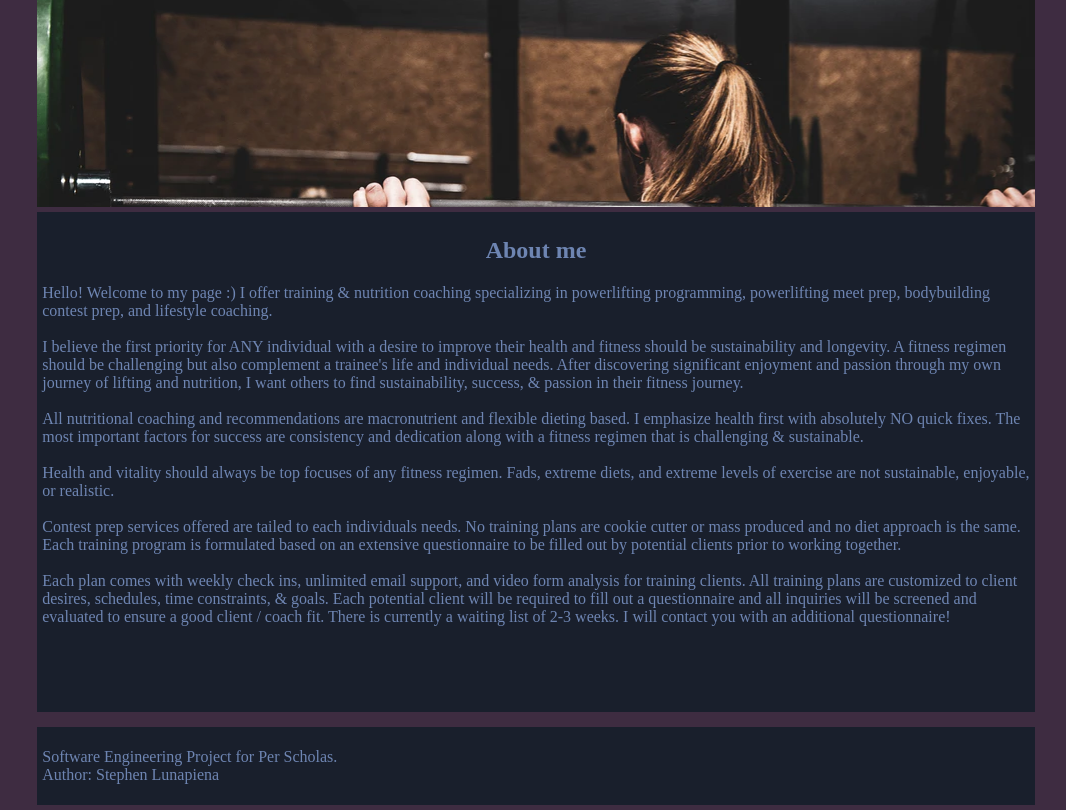
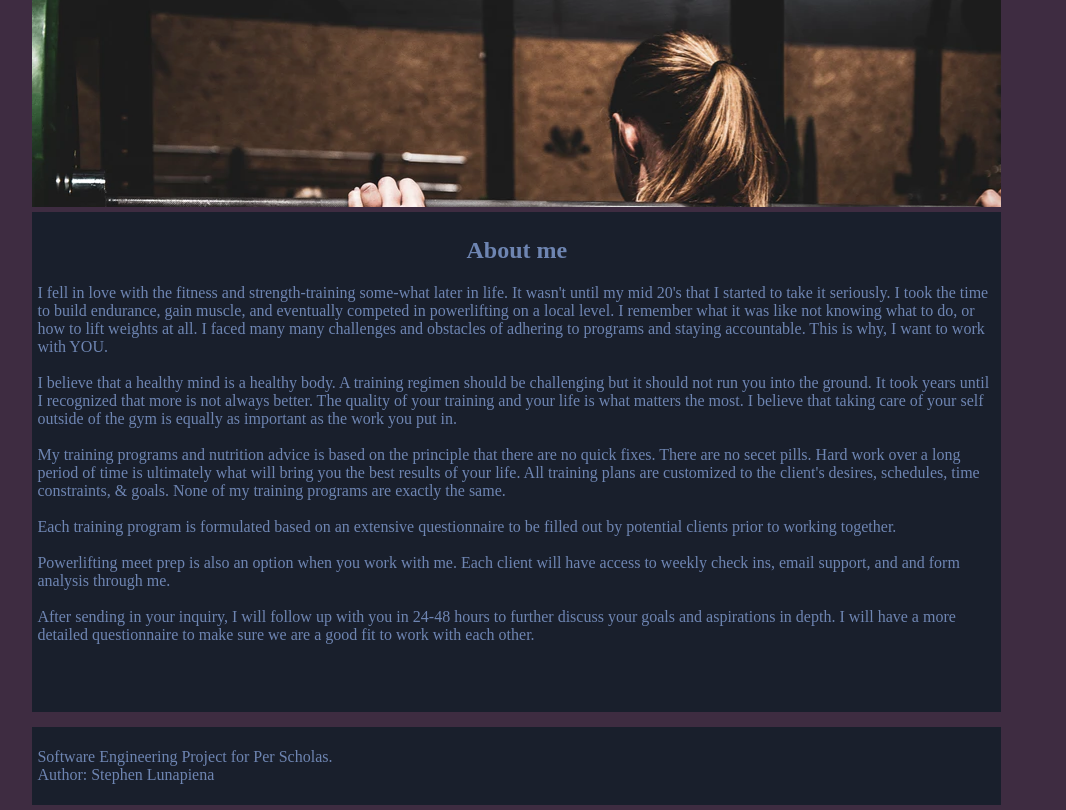
Before and after one commit to Stephen-Lunapiena/Steves_fit_group1, a plain HTML site: page index.html in a window 1280 px wide. Shown: the part 96-906 px from the top of the page, without its empty margins (109-1175 px from the left). Drawn offline with Linux system fonts and the light colour scheme.

Commit message:
aboutme updated

```diff
--- a/index.html
+++ b/index.html
@@ -27,29 +27,22 @@
 
 
 
-        <div class="sidebar" > </div>
+        <div class="sidebar"> </div>
         <div class="maincontent">
             <center><h2>About me</h2> </center>
-            <p>Hello! Welcome to my page :)
-                I offer training & nutrition coaching specializing in powerlifting programming, powerlifting meet prep, bodybuilding contest prep, and lifestyle coaching. <br> <br>
+            <p>I fell in love with the fitness and strength-training some-what later in life. It wasn't until my mid 20's that I started to take it seriously. I took the time to build endurance, gain muscle, and eventually competed in powerlifting on a local level. I remember what it was like not knowing what to do, or how to lift weights at all. I faced many many challenges and obstacles of adhering to programs and staying accountable. This is why, I want to work with YOU.<br> <br>
 
-                I believe the first priority for ANY individual with a desire to improve their health and fitness should be sustainability and longevity. A fitness regimen should be challenging but also complement a trainee's life and individual needs. After discovering significant enjoyment and passion through my own journey of lifting and nutrition, I want others to find sustainability, success, & passion in their fitness journey.
+                I believe that a healthy mind is a healthy body. A training regimen should be challenging but it should not run you into the ground. It took years until I recognized that more is  not always better. The quality of your training and your life is what matters the most. I believe that taking care of your self outside of the gym is equally as important as the work you put in.
                 <br> <br>
 
-                All nutritional coaching and recommendations are macronutrient and flexible dieting based. I emphasize health first with absolutely NO quick fixes. The most important factors for success are consistency and dedication along with a fitness regimen that is challenging & sustainable.
+                My training programs and nutrition advice is based on the principle that there are no quick fixes. There are no secet pills. Hard work over a long period of time is ultimately what will bring you the best results of your life. All training plans are customized to the client's desires, schedules, time constraints, & goals. None of my training programs are exactly the same.
+                <br> <br>
+                Each training program is formulated based on an extensive questionnaire to be filled out by potential clients prior to working together.
+                <br> <br>
+                Powerlifting meet prep is also an option when you work with me. Each client will have access to weekly check ins, email support, and and form analysis through me.
                 <br> <br>
 
-                Health and vitality should always be top focuses of any fitness regimen. Fads, extreme diets, and extreme levels of exercise are not sustainable, enjoyable, or realistic.
-                <br> <br>
-
-                Contest prep services offered are tailed to each individuals needs. No training plans are cookie cutter or mass produced and no diet approach is the same. Each training program is formulated based on an extensive questionnaire to be filled out by potential clients prior to working together.
-                <br> <br>
-
-                Each plan comes with weekly check ins, unlimited email support, and video form analysis for training clients. All training plans are customized to client desires, schedules, time constraints, & goals.
-
-                Each potential client will be required to fill out a questionnaire and all inquiries will be screened and evaluated to ensure a good client / coach fit. There is currently a waiting list of 2-3 weeks.
-
-                I will contact you with an additional questionnaire!
+                After sending in your inquiry, I will follow up with you in 24-48 hours to further discuss your goals and aspirations in depth. I will have a more detailed questionnaire to make sure we are a good fit to work with each other.
                 </p> </div>
 
                 <div class="footer">
--- a/style.css
+++ b/style.css
@@ -15,7 +15,7 @@ img {
 
 .container {
     display: grid;
-    width: 100vw;
+    width: 97vw;
     height: 70vw;
     gap: 5px;
     grid-template-columns: 1fr 150px 1fr 1fr 1fr 1fr 1fr 1fr 1fr;
```
Also changed, not shown: nutritionlookup.html (+1 -3 lines), 1 other file.
